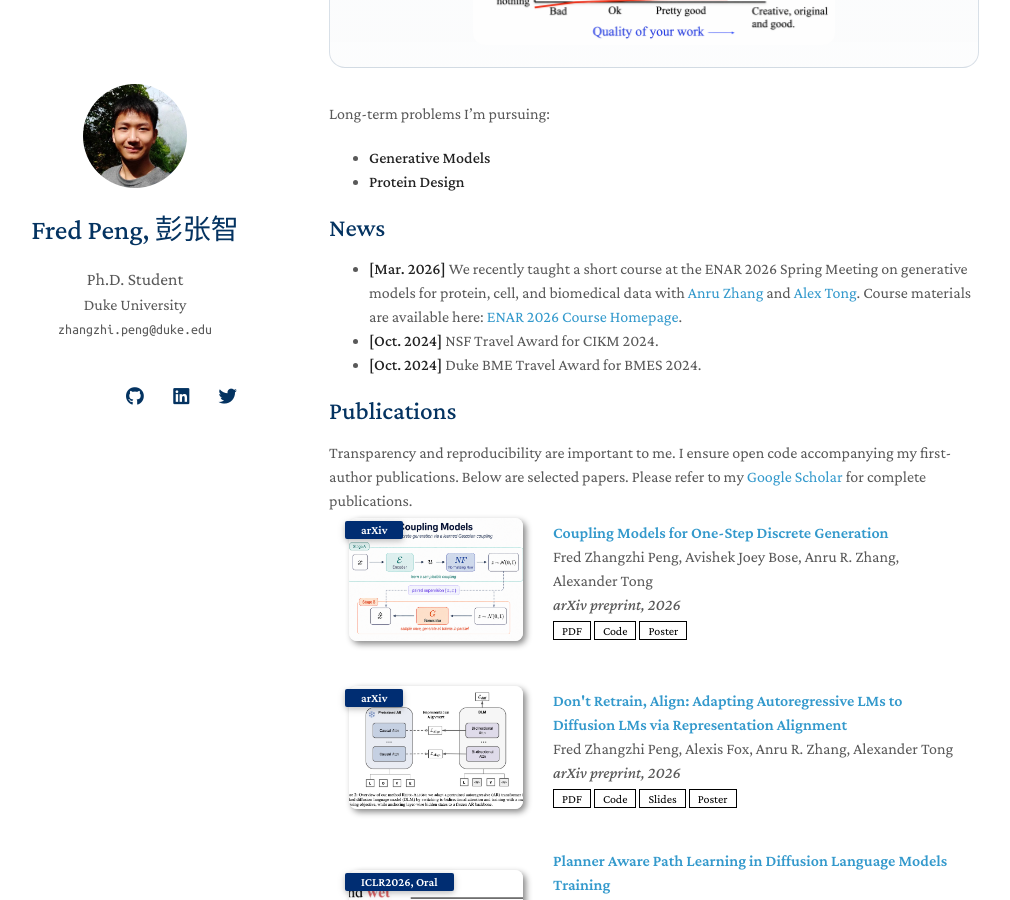
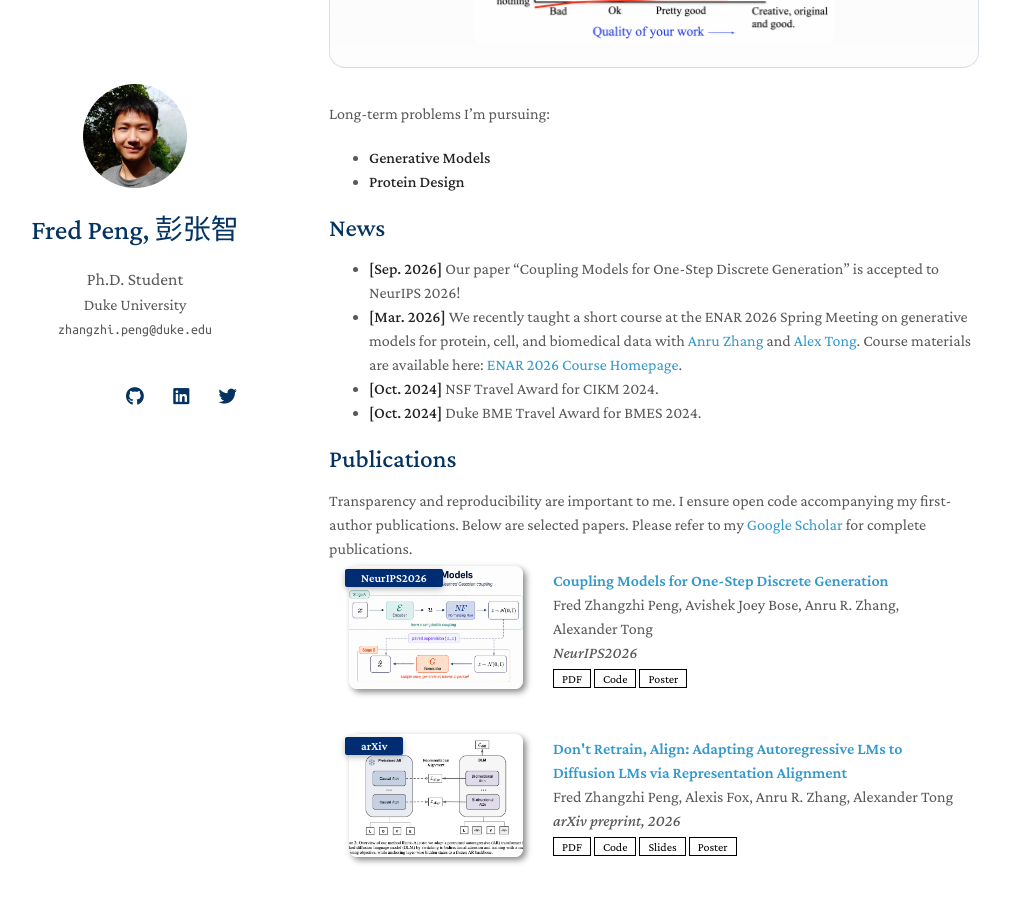
Before and after one commit to pengzhangzhi/home, a Jekyll site: the page built from index.md, in a window 1280 px wide and 900 px high, scrolled down 658 px. Shown: the whole window, without its empty margins (141-1151 px from the left). Built offline with Jekyll 4.4.1, drawn with Linux system fonts in a browser that asks for light colours; nearby versions of some CDN libraries; a style sheet for code colours, icons or effects is not loaded; our own code applies the rules of GitHub Pages for plain Markdown files.

Commit message:
Update Coupling Models paper to NeurIPS 2026 accepted

```diff
--- a/_data/publications.yml
+++ b/_data/publications.yml
@@ -4,8 +4,8 @@ main:
     image: ./assets/img/coupling-models-method.png
     authors: Fred Zhangzhi Peng, Avishek Joey Bose, Anru R. Zhang, Alexander Tong
     pdf: https://arxiv.org/pdf/2605.07193.pdf
-    conference_short: arXiv
-    conference: arXiv preprint, 2026
+    conference_short: NeurIPS2026
+    conference: NeurIPS2026
     code: https://github.com/pengzhangzhi/Coupling-Models
     poster: ./assets/posters/Coupling_Models_Poster_24x36.pptx
   - title: "Don't Retrain, Align: Adapting Autoregressive LMs to Diffusion LMs via Representation Alignment"
--- a/index.md
+++ b/index.md
@@ -28,6 +28,7 @@ Long-term problems I'm pursuing:
 
 ## News
 
+- **[Sep. 2026]** Our paper "Coupling Models for One-Step Discrete Generation" is accepted to NeurIPS 2026!
 - **[Mar. 2026]** We recently taught a short course at the ENAR 2026 Spring Meeting on generative models for protein, cell, and biomedical data with [Anru Zhang](https://anruzhang.github.io/) and [Alex Tong](https://www.alextong.net/). Course materials are available here: [ENAR 2026 Course Homepage](https://pengzhangzhi.github.io/ENAR26-Course-Homepage).
 - **[Oct. 2024]** NSF Travel Award for CIKM 2024.
 - **[Oct. 2024]** Duke BME Travel Award for BMES 2024.
```
